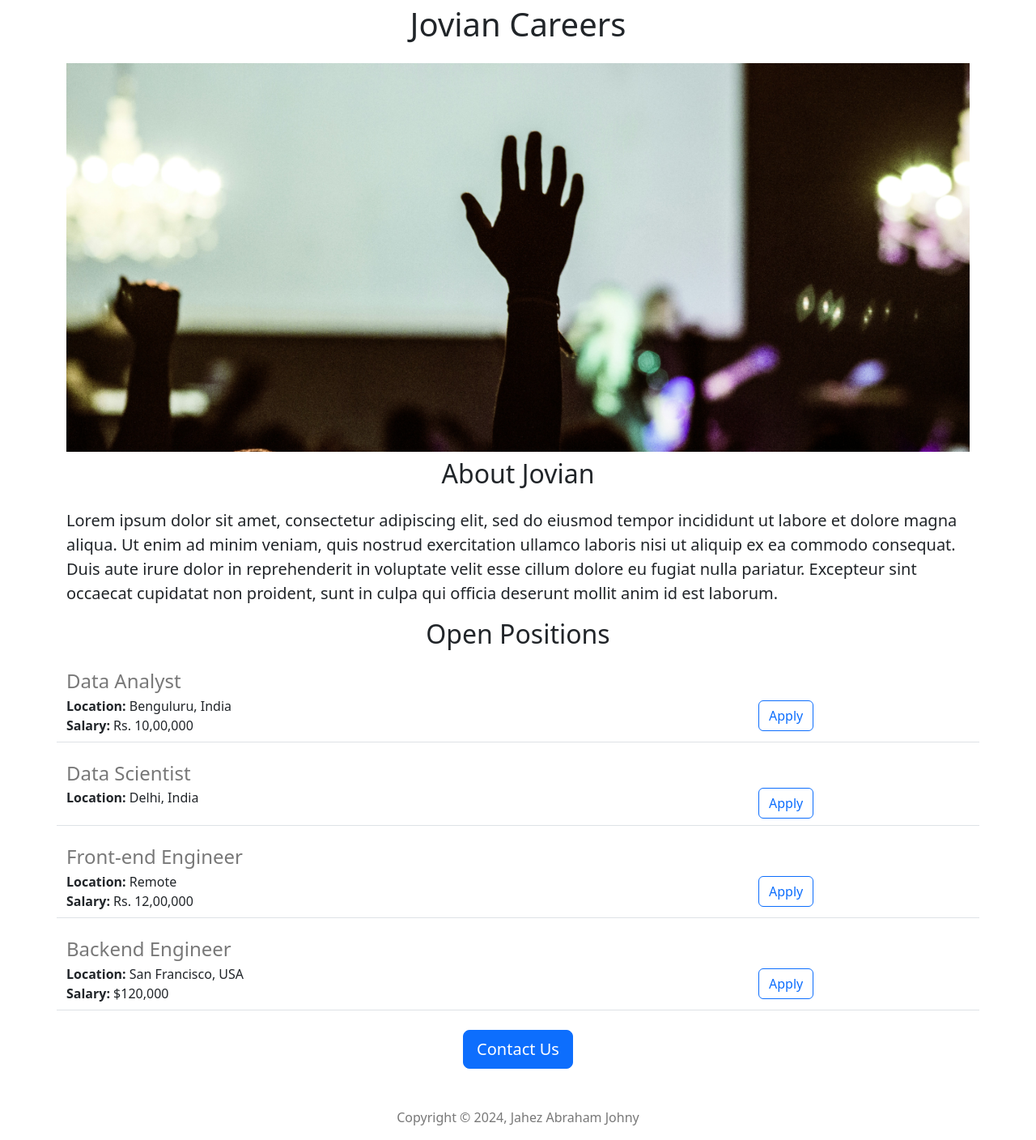
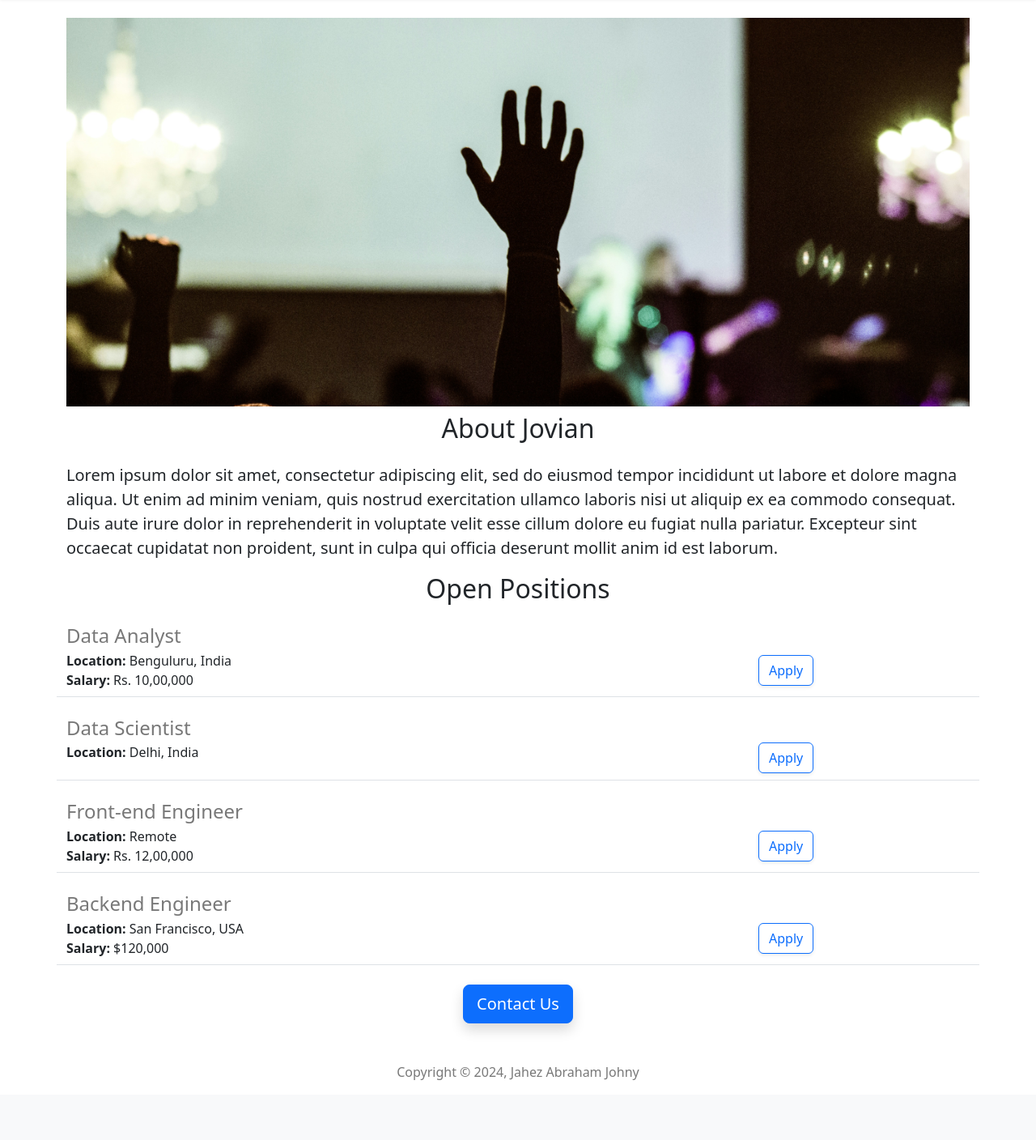
Before and after one commit to jahez07/careers-website, a Flask app: page / in a window 1280 px wide. Shown: the part 58-1466 px from the top of the page at 81% size. After the commit the page ends 1392 px from the top, so only its background shows below. Run offline with Flask 3, Linux system fonts and the light colour scheme.

Commit message:
few updates on NavBar and button shadows

```diff
--- a/templates/home.html
+++ b/templates/home.html
@@ -35,7 +35,7 @@
       {% endfor %}
     </div>
     <div class="text-center mt-4">
-      <button class="btn btn-primary btn-lg">Contact Us</button>
+      <button class="btn btn-primary btn-lg shadow">Contact Us</button>
       <p class="mt-5" style="color: rgb(120, 120, 120);">Copyright © 2024, Jahez Abraham Johny</p>
     </div>
   </div>
--- a/templates/jobitem.html
+++ b/templates/jobitem.html
@@ -11,6 +11,6 @@
         {% endif %}
     </div>
     <div class="col-3 align-self-center">
-        <button type="button" class="btn btn-outline-primary">Apply</button>
+        <button type="button" class="btn btn-outline-primary shadow-sm">Apply</button>
     </div>
 </div>
--- a/templates/nav.html
+++ b/templates/nav.html
@@ -1,4 +1,4 @@
-<nav class="navbar bg-body-tertiary">
+<nav class="navbar bg-body-tertiary shadow-sm fixed-top">
     <div class="container-fluid">
       <a class="navbar-brand" href="#">
         <img src="/static/logo.svg" alt="Logo" width="30" height="24" class="d-inline-block align-text-top">
```
